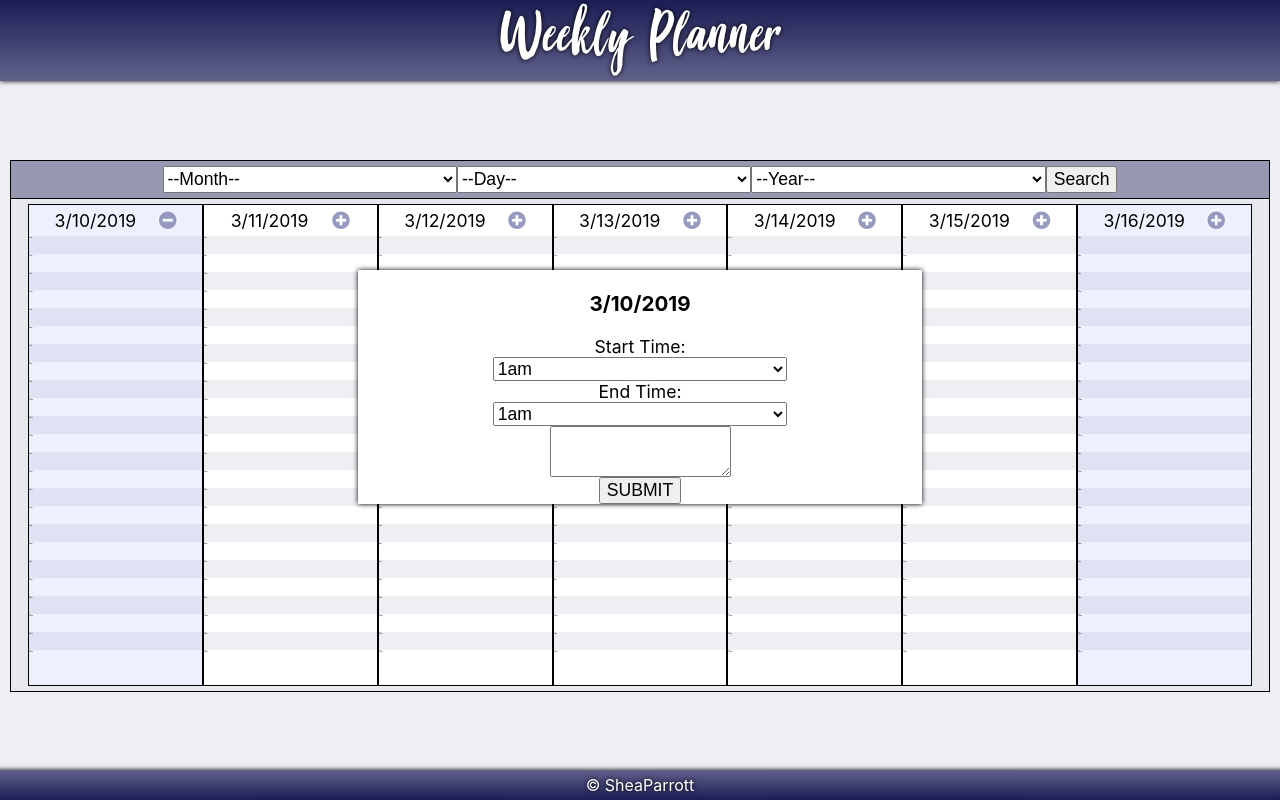
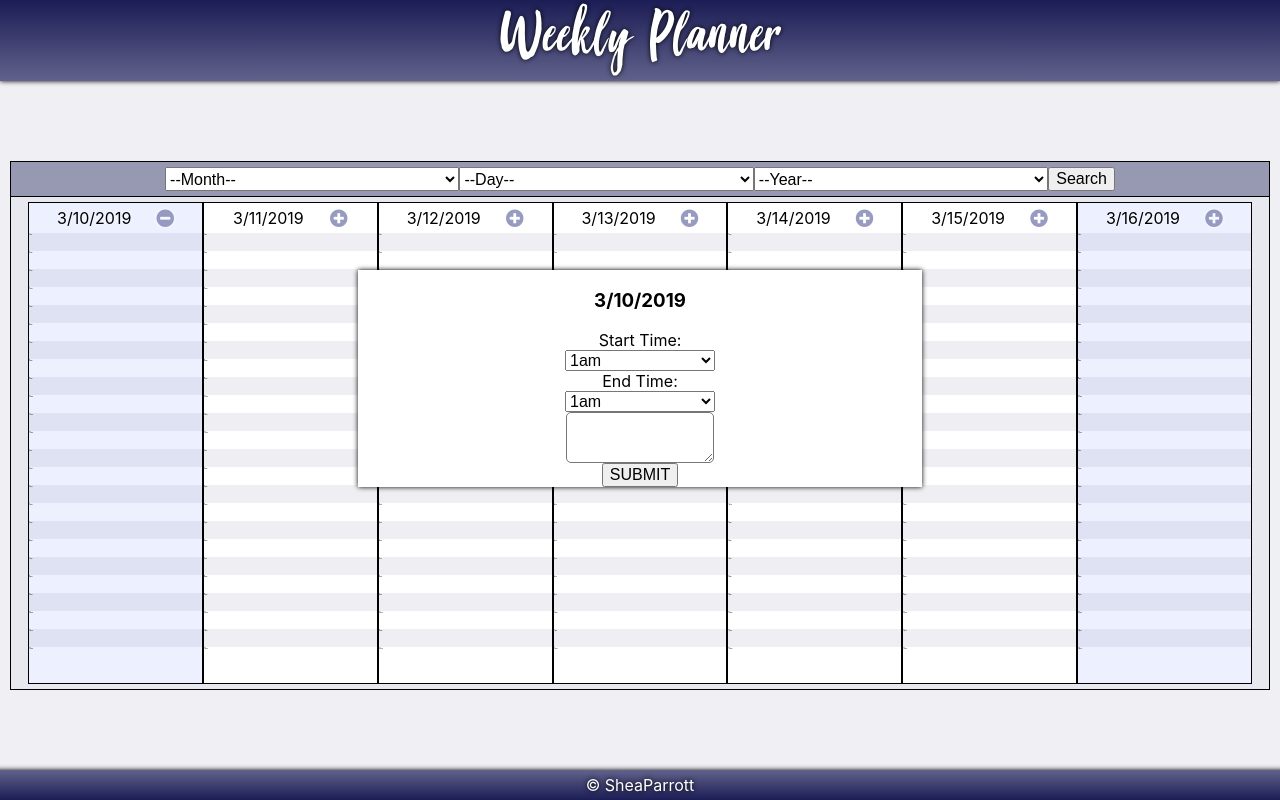
Before and after one commit to SheaParrott/weekly_planner, a React (Create React App) app: page / in a window 1280 px wide. Both pictures are taken after a click on the icon 167 px from the left and 220 px from the top of the page. Built offline with nearby package versions, Linux system fonts and the light colour scheme.

Commit message:
refactored

```diff
--- a/src/Actions/events-actions.js
+++ b/src/Actions/events-actions.js
@@ -23,7 +23,7 @@ export function updateEvent(event) {
   return {
     type: UPDATE_EVENT,
     id: '2',
-    payload: { content: { title: 'item 2 updated' } }
+    payload: { content: { body: 'item 2 updated' } }
   }
 }
 export function removeEvent(event) {
--- a/src/Actions/updateFirstDayOfWeek.js
+++ b/src/Actions/updateFirstDayOfWeek.js
@@ -1,4 +1,4 @@
-export const FIRST_DAY_OF_WEEK = 'firstDayOfWeek'
+export const DAYS_SHOWN = 'firstDayOfWeek'
 
 let daysShown = []
 
@@ -19,7 +19,7 @@ function week(firstDayOfWeek) {
 export function updateFirstDayOfWeek(currentDay) {
   week(currentDay)
   return {
-    type: FIRST_DAY_OF_WEEK,
+    type: DAYS_SHOWN,
     payload: {
       daysShown: daysShown
     }
--- a/src/App.css
+++ b/src/App.css
@@ -151,7 +151,7 @@ select {
   right: 35vw;
   left: 35vw;
   background-color: white;
-  box-shadow: 0 0 5px black;
+  box-shadow: 0 0 1px #5555559a;
 }
 .selection {
   padding: 5px;
@@ -177,11 +177,13 @@ select {
   color: #ac000077;
   cursor: pointer;
 }
-/* .selection:hover {
-  color: #666aa163;
-  cursor: pointer;
-} */
-
+.createEventInputs {
+  width: 150px;
+}
+textarea {
+  border-radius: 5px;
+  width: 142px;
+}
 @media (min-width: 375px) {
   header {
     font-size: 3rem;
@@ -212,6 +214,6 @@ select {
   select,
   button,
   .TheDate {
-    font-size: 1.1rem;
+    font-size: 1rem;
   }
 }
--- a/src/Components/CreateEvent.js
+++ b/src/Components/CreateEvent.js
@@ -26,7 +26,7 @@ class CreateEvent extends Component {
         <h3>{this.props.currentDay}</h3>
         <input type="hidden" name="date" value={this.props.currentDay} />
         <label>Start Time:</label>
-        <select name="EndTime" id="StartTime">
+        <select name="EndTime" id="StartTime" className="createEventInputs">
           {this.props.hours.map((hour, index) => {
             return (
               <option key={index} value={hour}>
@@ -36,7 +36,7 @@ class CreateEvent extends Component {
           })}
         </select>
         <label>End Time:</label>
-        <select name="EndTime" id="EndTime">
+        <select name="EndTime" id="EndTime" className="createEventInputs">
           {this.props.hours.map((hour, index) => {
             return (
               <option key={index} value={hour}>
--- a/src/Reducers/currentDay-reducer.js
+++ b/src/Reducers/currentDay-reducer.js
@@ -1,5 +1,5 @@
 import { CURRENT_DAY } from '../Actions/updateStateCurrentDay'
-import { FIRST_DAY_OF_WEEK } from '../Actions/updateFirstDayOfWeek'
+import { DAYS_SHOWN } from '../Actions/updateFirstDayOfWeek'
 import {
   SELECTED_DAY,
   SELECTED_MONTH,
@@ -21,7 +21,7 @@ export default function currentDayReducer(state = initialState, action) {
   switch (action.type) {
     case CURRENT_DAY:
       return Object.assign({}, state, action.payload)
-    case FIRST_DAY_OF_WEEK:
+    case DAYS_SHOWN:
       return Object.assign({}, state, action.payload)
     case SELECTED_DAY:
       return Object.assign({}, state, action.payload)
```
